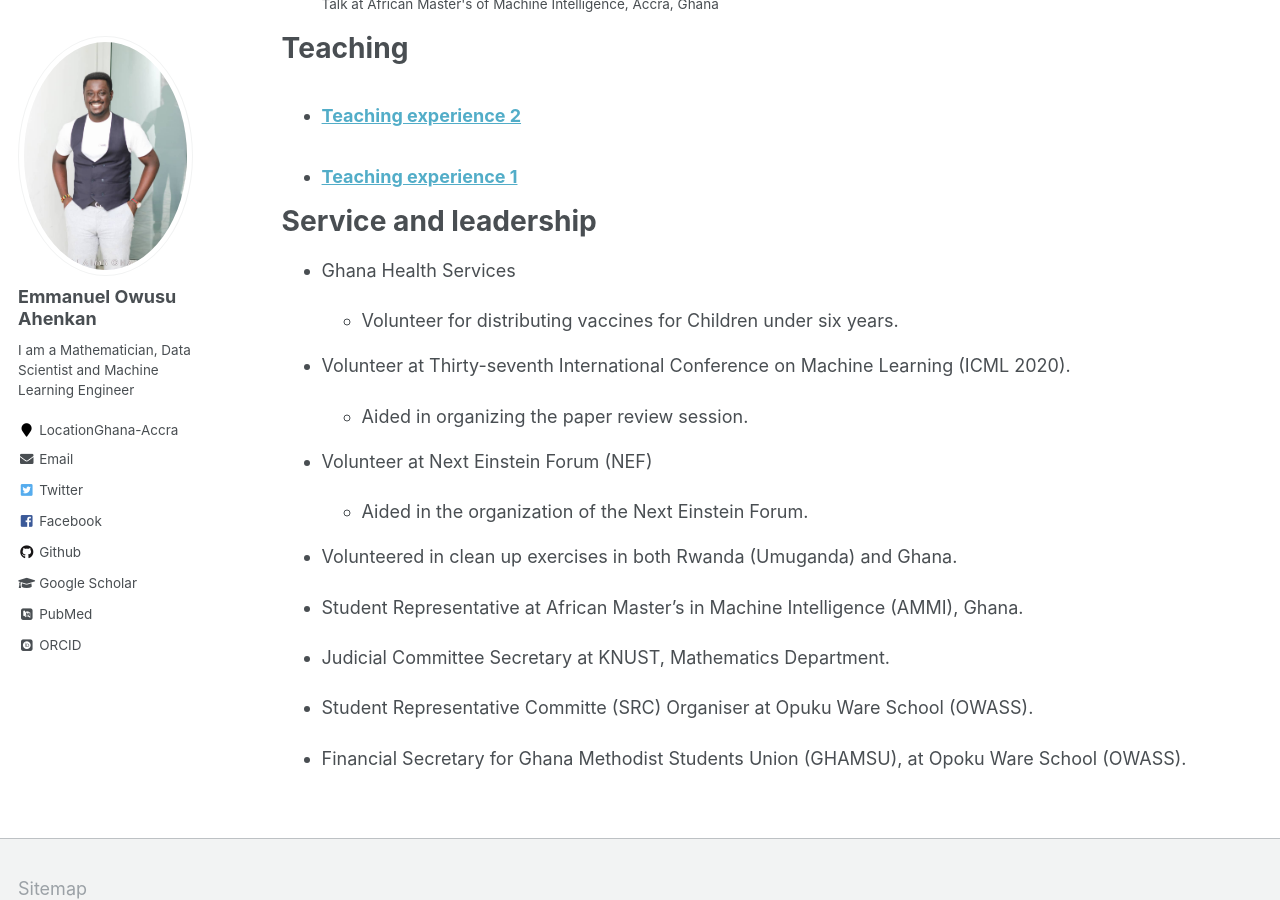
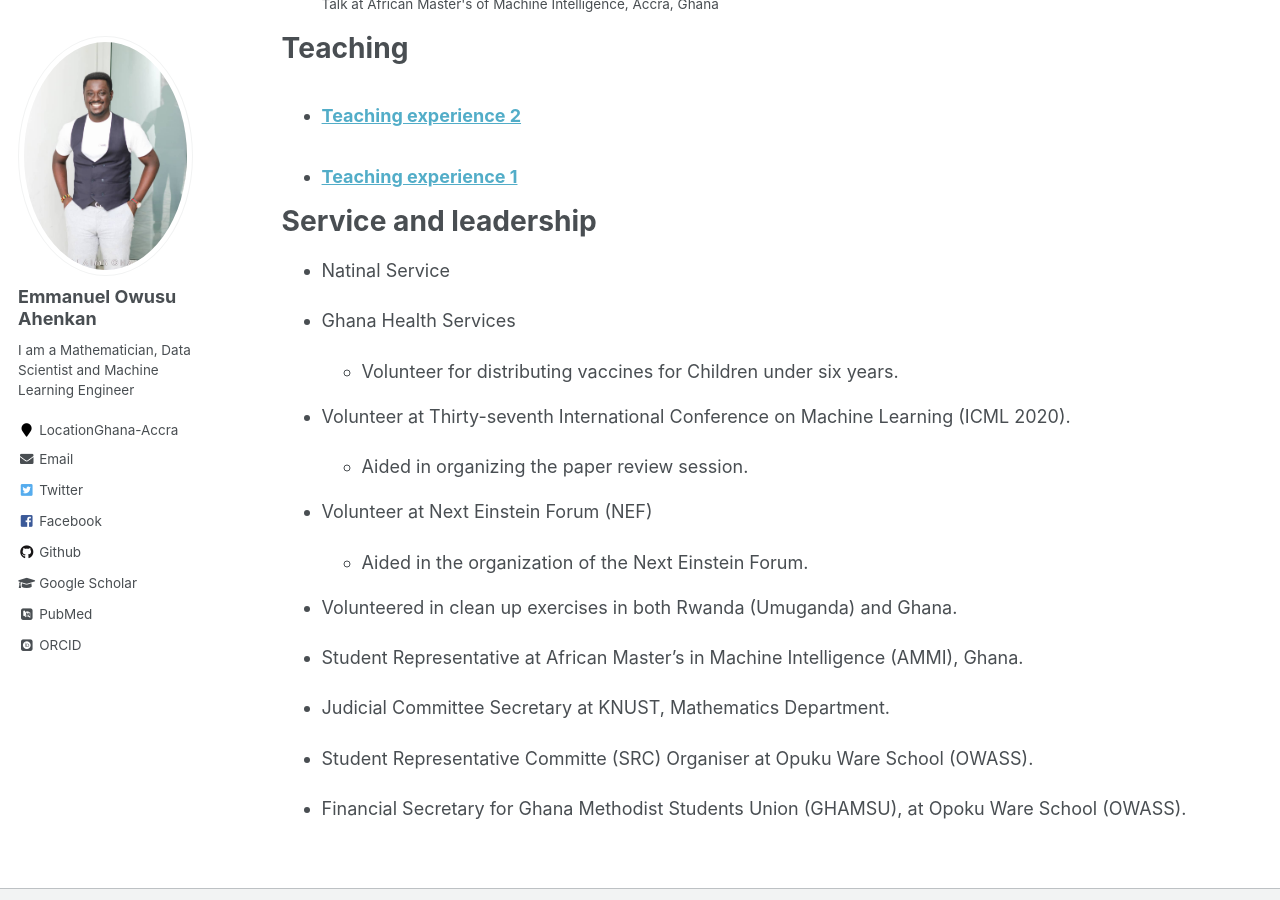
Before and after one commit to EmmanuelOwusu/EmmanuelOwusu.github.io, a Jekyll site: the page built from _pages/cv.md, in a window 1280 px wide and 900 px high, scrolled down 1866 px. Built offline with Jekyll 4.4.1, drawn with Linux system fonts in a browser that asks for light colours; some web fonts are replaced.

Commit message:
Updated CV
Updated CV

```diff
--- a/_pages/cv.md
+++ b/_pages/cv.md
@@ -60,6 +60,10 @@ Teaching
 
 Service and leadership
 ======
+* Natinal Service
+
+
+
 * Ghana Health Services
 
   * Volunteer for distributing vaccines for Children under six years.
```
